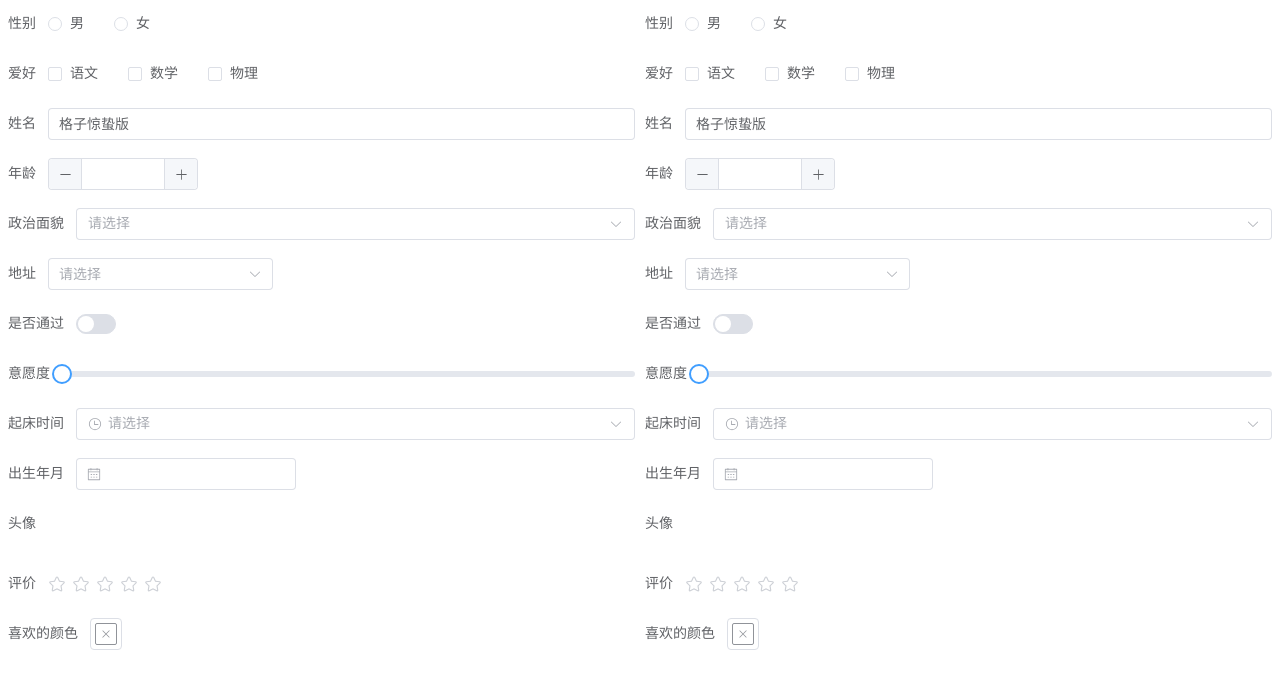
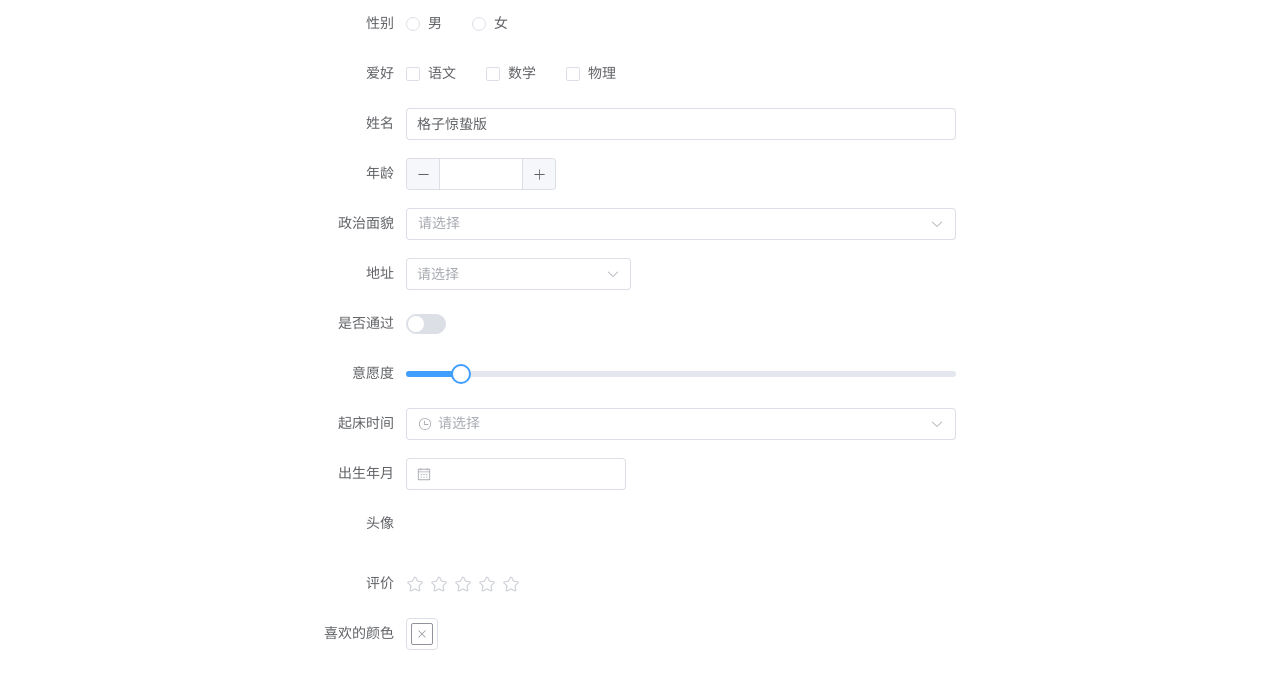
Before and after one commit to sprite-bytes/sprite-forms, a Vue app: page / in a window 1280 px wide. Shown: the top 688 px of the page. Built offline with nearby package versions, Linux system fonts and the light colour scheme.

Commit message:
feat: 组件配置结构调整

```diff
--- a/examples/App.vue
+++ b/examples/App.vue
@@ -1,11 +1,18 @@
 <script setup lang="ts">
-import {reactive} from "vue";
-import {cloneDeep} from 'lodash'
+import {reactive, ref} from "vue";
 import SpriteForms from "../packages/SpriteForms";
-import {FormItem} from "../packages/SpriteForms/type";
+import {FormConfig, FormItem, FormItems} from "../packages/SpriteForms/type";
 
-const formConfig = reactive<any>({
-  formItems: [
+const formConfig = reactive<FormConfig>({
+  layout: {
+    gutter: 10
+  },
+  formAttribute: {
+    labelWidth: 'auto'
+  }
+})
+
+const formItems = ref<FormItems[]>([
   {
     type: FormItem.RADIO,
     label: '性别',
@@ -147,36 +154,27 @@ const formConfig = reactive<any>({
     label: '喜欢的颜色',
     prop: 'color',
   },
-  ]
-})
+])
 
 const modelModel = reactive({
-  name: '格子惊蛰版'
-})
-
-const formConfigReadonly = reactive<any>({
-  ...cloneDeep(formConfig),
-  attribute: {
-    disabled: true,
-  }
+  name: '格子惊蛰版',
+  willingness: 10
 })
 </script>
 
 <template>
-  <div>
-    <el-row :gutter="10">
-      <el-col :span="12">
+  <div class="examples-container">
     <SpriteForms
         :model="modelModel"
         :config="formConfig"
+        :form-items="formItems"
     />
-      </el-col>
-      <el-col :span="12">
-        <SpriteForms
-            :model="modelModel"
-            :config="formConfigReadonly"
-        />
-      </el-col>
-    </el-row>
   </div>
 </template>
+
+<style scoped>
+.examples-container {
+  width: 50%;
+  margin: auto;
+}
+</style>
--- a/packages/SpriteForms/SpriteForms.vue
+++ b/packages/SpriteForms/SpriteForms.vue
@@ -1,8 +1,9 @@
 <script setup lang="ts">
-import {type FormConfig, FormItem} from "./type";
+import {type FormConfig, FormItem, type FormItems} from "./type";
 
 defineProps<{
-  config: FormConfig,
+  config?: FormConfig,
+  formItems: FormItems
   model: any
 }>()
 defineOptions({
@@ -12,9 +13,9 @@ defineOptions({
 </script>
 
 <template>
-  <el-form :model="model" v-bind="config.attribute?.form">
-    <el-row v-bind="config.attribute?.layout">
-      <template v-for="item in config.formItems" :key="item.prop">
+  <el-form :model="model" v-bind="config?.formAttribute">
+    <el-row v-bind="config?.layout">
+      <template v-for="item in formItems" :key="item.prop">
         <el-col v-if="FormItem.RADIO == item.type" v-bind="item.attribute?.col">
           <el-form-item
               :label="item.label"
--- a/packages/SpriteForms/type/index.ts
+++ b/packages/SpriteForms/type/index.ts
@@ -16,25 +16,22 @@ export enum FormItem {
 
 export interface FormItemAttribute {
     options?: Record<string, any> // 下拉选择、单选、多选的配置列表
+    labelKey?: string
+    valueKey?: string
     col?: Record<string, any> // 布局属性
     formItem?: Record<string, any> // 表单属性
     com?: Record<string, any> // 表单实例组件属性
     comItem?: Record<string, any>
 }
 
-export interface formItems {
+export interface FormItems {
     type: FormItem // 表单类型
     prop: string // 字段名
     label?: string // 字段描述
     attribute?: FormItemAttribute // 字段其他属性
 }
 
-interface FormConfigAttribute {
+export interface FormConfig {
     layout?: Record<string, any>
-    form?: Record<string, any>
+    formAttribute?: Record<string, any>
 }
-
-export interface FormConfig {
-    formItems: formItems[]
-    attribute?: FormConfigAttribute
-}
```
Also changed, not shown: 1 other file (tests, documents, lock files or other folders). Lines whose indentation alone changed are shown as unchanged.
